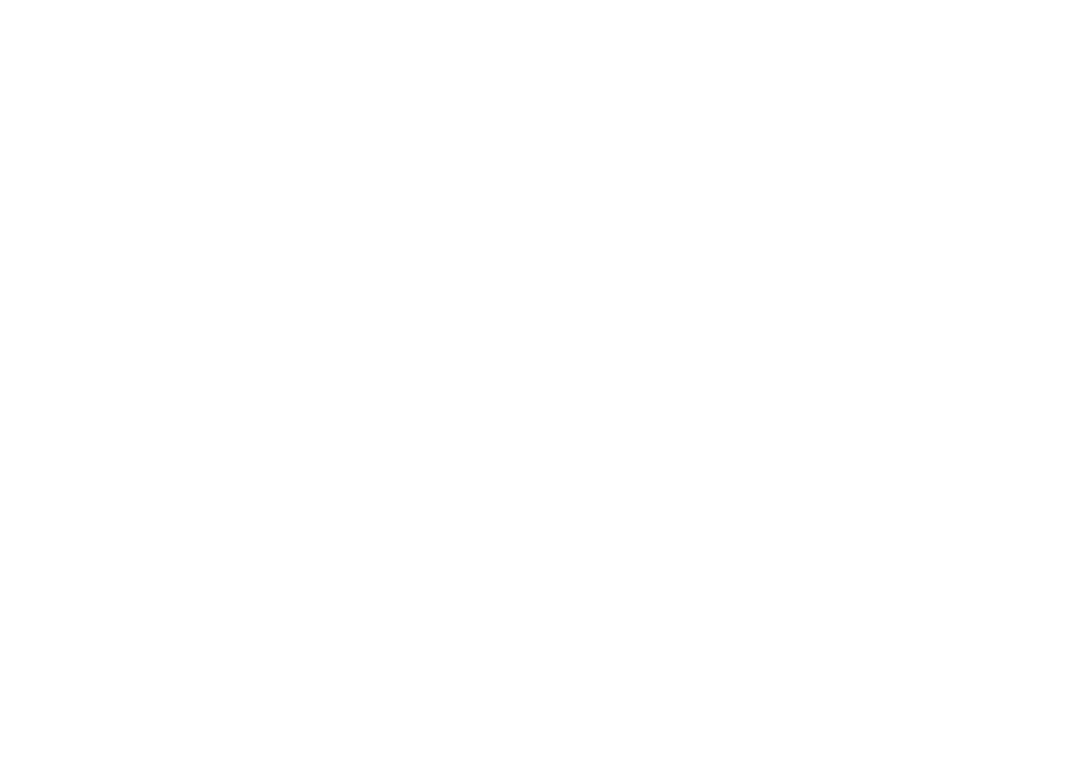
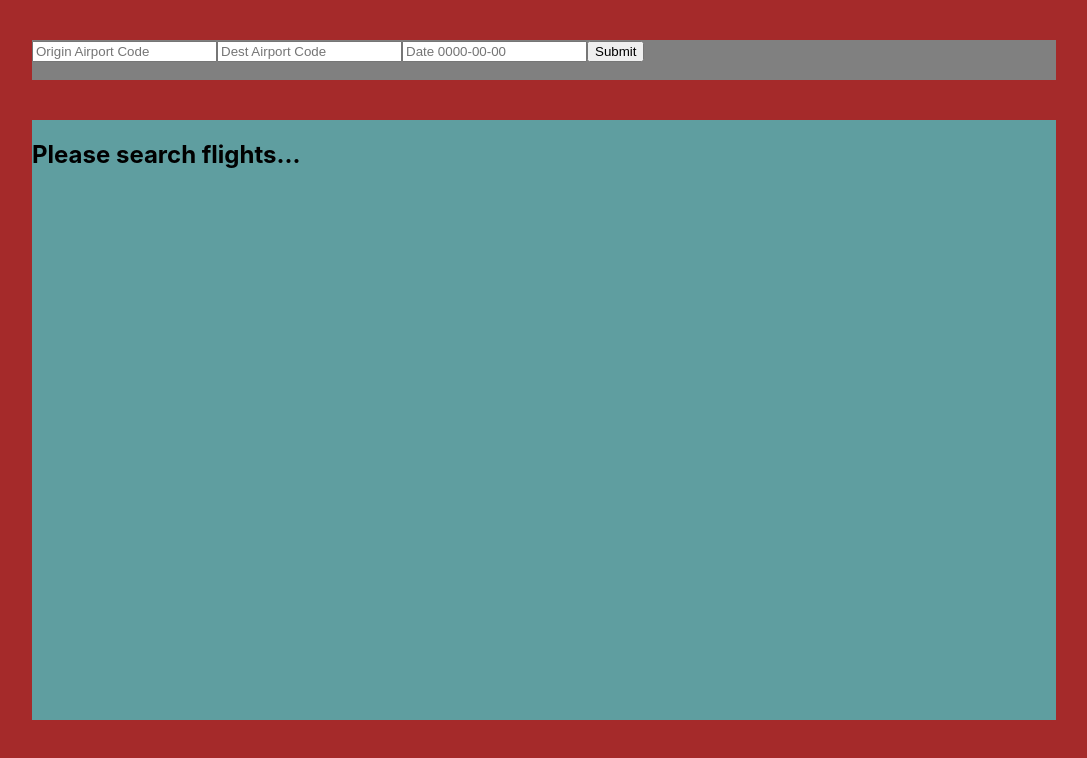
Before and after one commit to klpetersen/flight-compare-front-end, a React (Create React App) app: page /search in a window 1280 px wide. Shown: the top 758 px of the page, without its empty margins (96-1183 px from the left). Built offline with nearby package versions, Linux system fonts and the light colour scheme.

Commit message:
search bar function, however not very user friendly

```diff
--- a/src/App.js
+++ b/src/App.js
@@ -13,8 +13,7 @@
       <div>
           <Switch>
               <Route exact path='/' render={() => <LoginSign />}/>
-
-              <Route exact path='/search/results' render={() =><Search />}/>
+              <Route exact path='/search' render={() =><Search />}/>
           </Switch>
       </div>
     </Router>
--- a/src/components/SearchBar.js
+++ b/src/components/SearchBar.js
@@ -17,7 +17,10 @@
 
     handleSubmit = (event) => {
         event.preventDefault();
+        this.props.findFlight(this.state.origin, this.state.destination, this.state.date)
     }
+
+
 
 
     render() {
--- a/src/components/SearchListItem.js
+++ b/src/components/SearchListItem.js
@@ -3,8 +3,8 @@
 export default function SearchListItem(props) {
 
     const mapQuotes = () => {
-        if(props.Quotes !== null) {
-            return props.Quotes.slice(0,20).map((quote, i) => {
+        if(props.Quotes !== null && props.Quotes !== undefined) {
+            return props.Quotes.map((quote, i) => {
                 return (
                     <div key={i} className='flight-detail-card'>
                         <h2>{findCarrier(quote.OutboundLeg.CarrierIds[0]) + ' '}</h2>
@@ -16,6 +16,18 @@
                     </div>
                 )
             })
+        } else if (props.Quotes === undefined) {
+           return (
+                <div>
+                    <h2>Sorry, no flights found!</h2>
+                </div>
+                )
+        } else if (props.Quotes === null) {
+            return (
+                <div>
+                    <h2>Please search flights...</h2>
+                </div>
+            )
         }
     }
 
--- a/src/containers/Search.js
+++ b/src/containers/Search.js
@@ -11,8 +11,9 @@
         Quotes: null
       }
 
-    componentDidMount() {
-      fetch("https://skyscanner-skyscanner-flight-search-v1.p.rapidapi.com/apiservices/browseroutes/v1.0/US/USD/en-US/RSW-sky/ORD-sky/2019-12-01", {
+    findFlight = (origin, destination, date) => {
+
+      fetch(`https://skyscanner-skyscanner-flight-search-v1.p.rapidapi.com/apiservices/browsedates/v1.0/US/USD/en-US/${origin}-sky/${destination}-sky/${date}`, {
         "method": "GET",
         "headers": {
           "x-rapidapi-host": "skyscanner-skyscanner-flight-search-v1.p.rapidapi.com",
@@ -20,8 +21,7 @@
         }
       })
           .then(resp => resp.json())
-          .then(data =>
-              this.setState({
+          .then(data => this.setState({
               Carriers: data.Carriers,
               Currencies: data.Currencies,
               Places: data.Places,
@@ -36,7 +36,7 @@
     render() {
     return (
           <div className='search-container'>
-            <SearchBar />
+            <SearchBar findFlight={this.findFlight} />
             <SearchList
                 Carriers={this.state.Carriers}
                 Currencies={this.state.Currencies}
```
